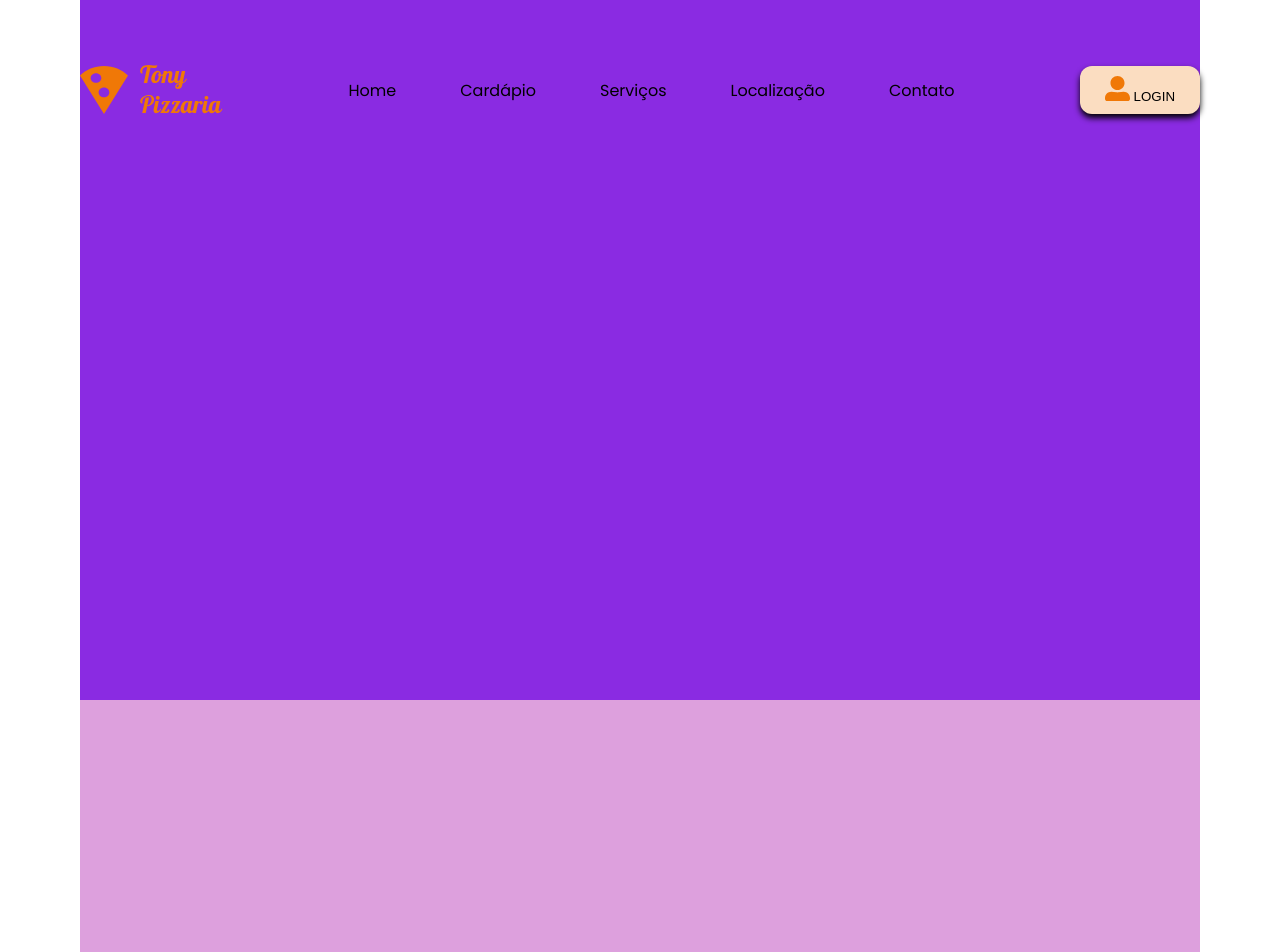
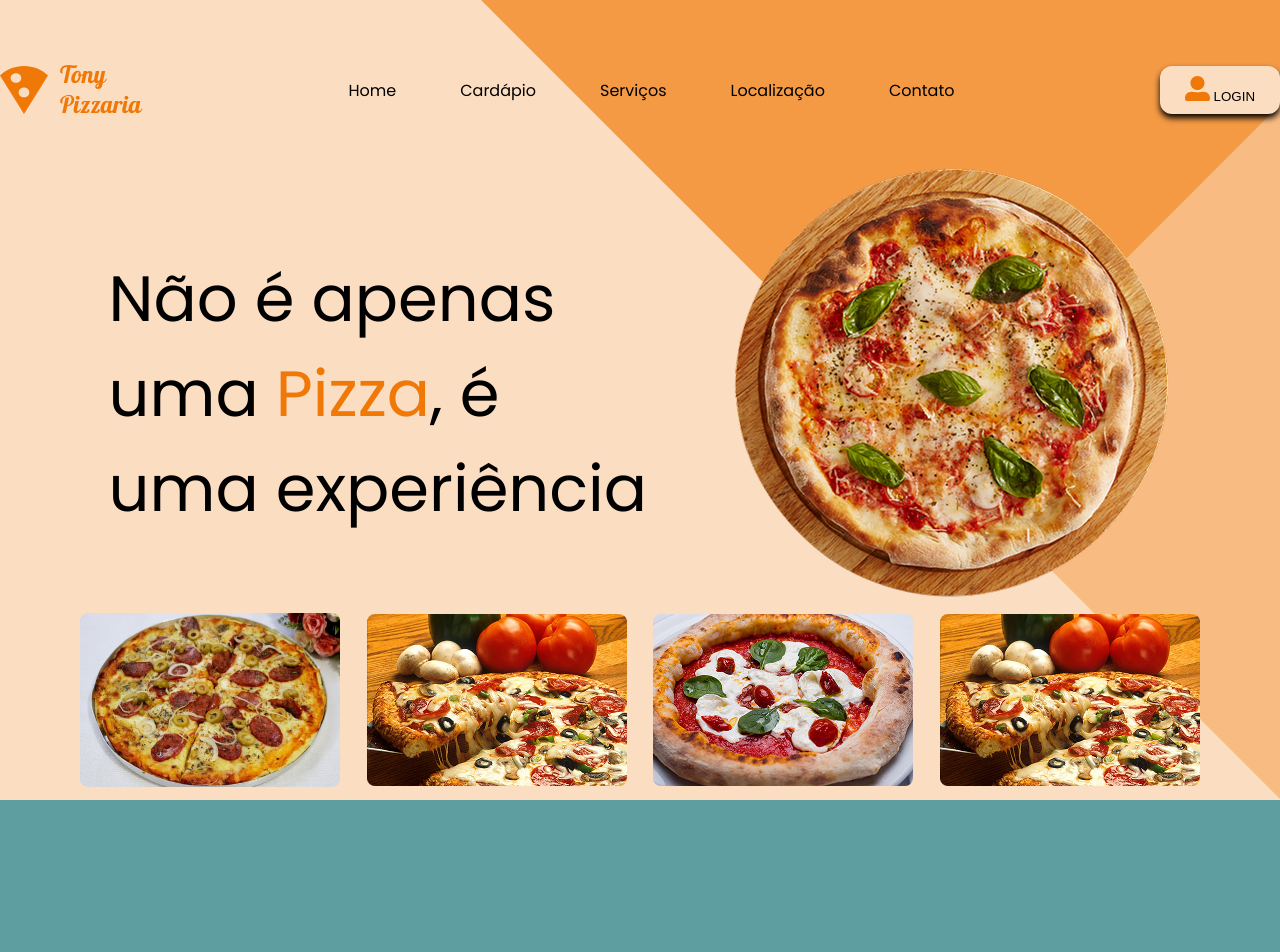
Before and after one commit to GeovannaSilva09/tony-pizzaria, a plain HTML site: page index.html in a window 1280 px wide. Shown: the top 952 px of the page. Drawn offline with Linux system fonts and the light colour scheme.

Commit message:
Botão de compra adicionado

```diff
--- a/index.html
+++ b/index.html
@@ -34,7 +34,38 @@
             <span>LOGIN</span>
         </button>
     </header>
-    <main></main>
+    <main>
+        <section class="home">
+            <div class="hero">
+                <h2>Não é apenas uma <span>Pizza</span>, é uma experiência</h2>
+                <img src="./img/pizza-home.png" alt="Pizza">
+            </div>
+            <div class="container-pizza">
+                <div class="pizza">
+                    <div class="adicionar">+</div>
+
+                   <img src="./img/pizza1.png" alt="Pizza">
+                   <div class="animacao">
+                   <div class="container-info">
+                    <p>Pizza de calabresa com queijo</p>
+                    <span>R$16,00</span>
+                   </div>
+                </div>
+                </div>
+                <div class="pizza">
+                    <img src="./img/pizza2.png" alt="Pizza">
+                 </div>
+                 <div class="pizza">
+                    <img src="./img/pizza3.png" alt="Pizza">
+                 </div>
+                 <div class="pizza">
+                    <img src="./img/pizza4.png" alt="Pizza">
+                 </div>
+            </div>
+        </section>
+        <section class="cardapio"></section>
+        <section class="servicos"></section>
+    </main>
     <footer></footer>
 </body>
 </html>
--- a/style.css
+++ b/style.css
@@ -17,30 +17,29 @@ ul,ol,li{
     --primary-color:  #f07807;
     --secundary-color: #FBDDC1;
     --default-shadow: 0 4px 6px #000;
+    --default-padding :0 80px;
 }
 
 body{
-    padding: 0 80px;
     font-family: "Poppins", sans-serif;
-
+     background-color: var(--secundary-color);
 }
 
 header{
     height: 60px;
-    width: calc(100% - 160px);
+    width: 100%;
     position: fixed;
     top: 60px;
     display: flex;
     justify-content: space-between;
     align-items: center;
+    padding: var(--secundary-color);
 }
 
 header menu{
     align-items: center;
     display: flex;
     gap: 48px;
-
-
 }
 
 header li{
@@ -62,11 +61,123 @@ header button {
     box-shadow: var(--default-shadow);
 }
 
+section{
+    height: 100vh;
+    padding: var(--default-padding);
+}
 
-main{
-    height: 700px;
-    background-color: blueviolet;
+.home{
+    background-image: url(./img/bg-home.svg);
+    background-repeat: no-repeat;
+    background-position: top right;
+    background-size: contain;
+    display: grid;
+    grid-template-rows: 3fr 1fr;
 }
+
+.hero{
+    gap: 64px;
+    display: flex;
+    justify-content: center;
+    align-items: end;
+}
+.hero h2{
+    width: 558px;
+    font-size: 4rem;
+    font-weight: 400;
+    margin-bottom: 64px;
+}
+
+.hero span{
+    color: var(--primary-color);
+}
+
+
+.container-pizza{
+    display: flex;
+    justify-content: space-between;
+    align-items: center;
+}
+.pizza{
+    position: relative;
+    display: flex;
+    border-radius: 12px;
+    background-color: #f07807;
+}
+
+.adicionar{
+    position: absolute;
+    top: -18px;
+    right: -18px;
+    display: grid;
+    place-content: center;
+    height: 40px;
+    width: 40px;
+    background-color: var(--primary-color);
+    border: 3px solid white;
+    border-radius: 13px;
+    font-size: 32px;
+    color: white;
+    opacity: 0;
+    transition: .5s;
+}
+
+.pizza:hover .adicionar{
+    opacity: 1;
+}
+
+.animacao{
+    position: absolute;
+    top: 0;
+    left: 0;
+    right: 0;
+    bottom: 0;
+    overflow: hidden;
+    border-radius: 12px;
+}
+.container-info{
+    position: absolute;
+    display: flex;
+    padding: 0 12px ;
+    bottom: -36px;
+    width: 100%;
+    height: 36px;
+    background-color: #0008;
+    border-radius: 0 0 12px 12px;
+    transition: .5s;
+
+}
+
+.pizza:hover .container-info {
+    bottom: 0;
+}
+
+.container-info p {
+    width: 120px;
+    font-size: 12px;
+    font-weight: 300;
+    color: #ffff;
+
+}
+
+.container-info span{
+    display: grid;
+    place-content: center;
+    width: 57px;
+    height: 20px;
+    background-color: var(--primary-color);
+    font-size: 12px;
+    border-radius: 4px;
+    color: white;
+}
+
+ .cardapio{
+    background-color: cadetblue;
+ }
+
+ .servicos{
+    background-color: burlywood;
+ }
 
 footer{
     height: 525px;
```
Also changed, not shown: img/bg-home.svg (added), img/pizza-home.png (added), img/pizza1.png (added), img/pizza2.png (added), img/pizza3.png (added), img/pizza4.png (added).
